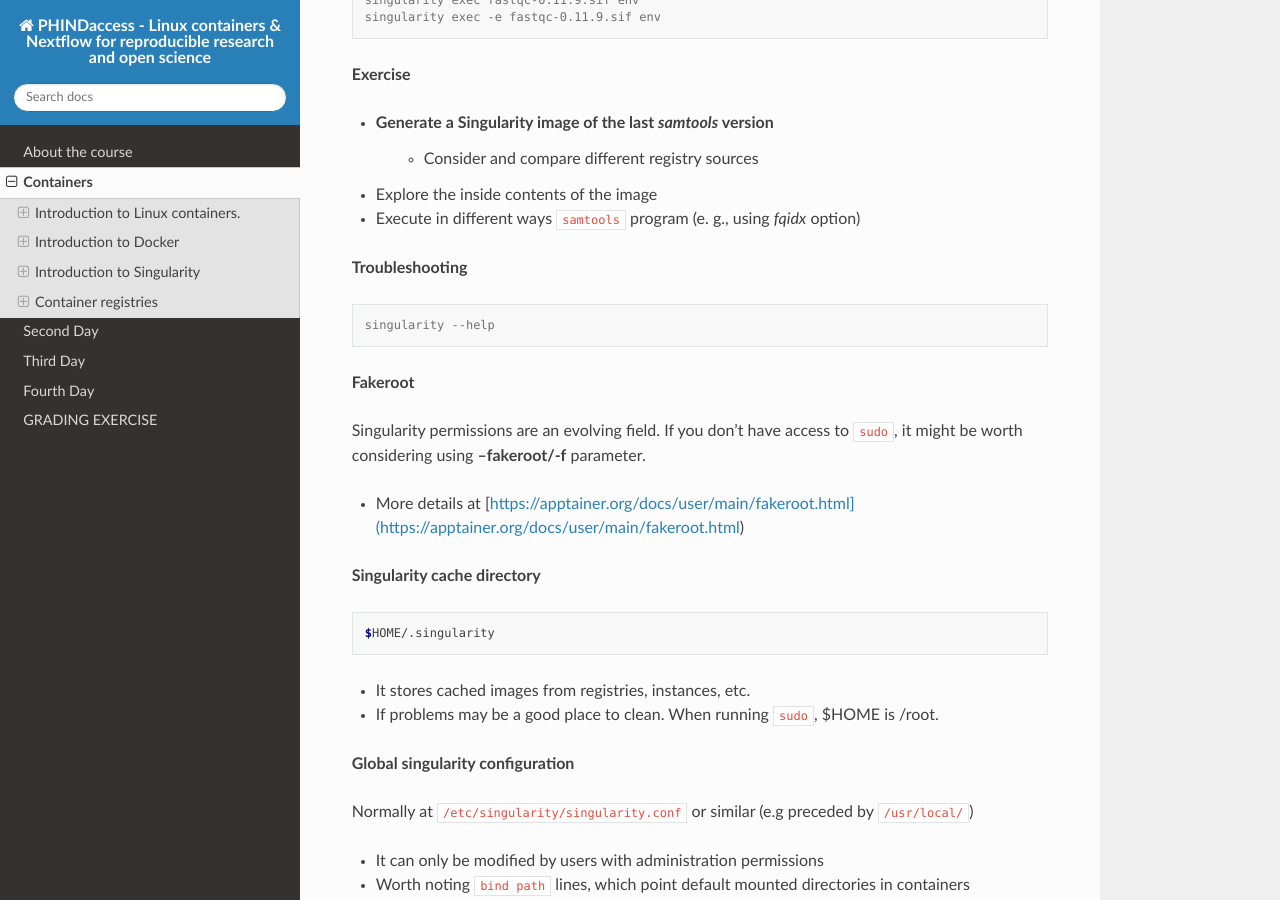
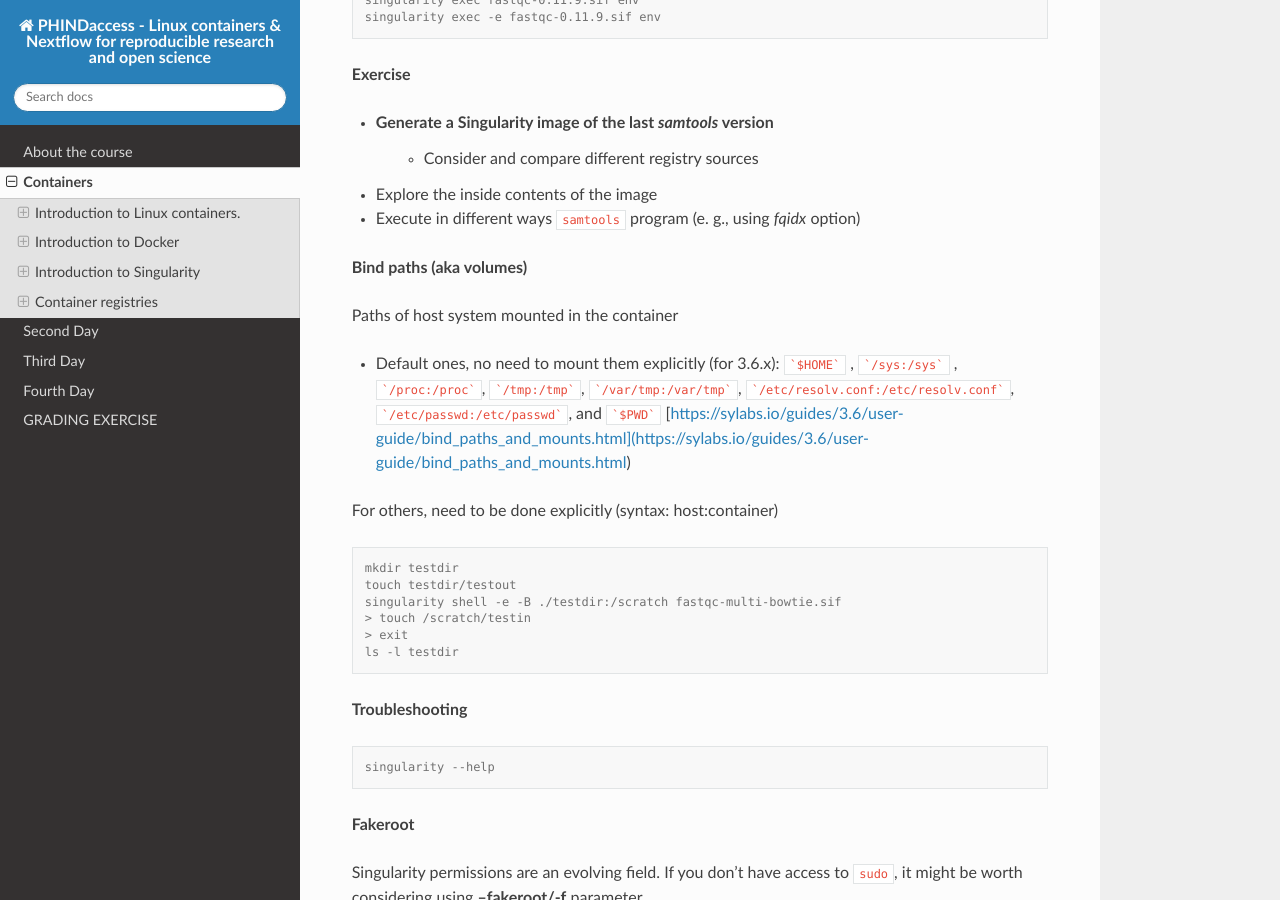
Before and after one commit to biocorecrg/CoursesCRG_Containers_Nextflow_May_2022, a Sphinx documentation site: the page built from docs/containers.rst, in a window 1280 px wide and 900 px high, scrolled down 10243 px. Built offline with Sphinx 7.4.7 and the Read the Docs theme 2.0.0, drawn with Linux system fonts in a browser that asks for light colours.

Commit message:
bind paths

````diff
--- a/docs/containers.rst
+++ b/docs/containers.rst
@@ -314,6 +314,23 @@ Compare ``env`` command with and without -e modifier.
 * Execute in different ways ``samtools`` program (e. g., using *fqidx* option)
 
 
+**Bind paths (aka volumes)**
+
+Paths of host system mounted in the container
+
+* Default ones, no need to mount them explicitly (for 3.6.x): ```$HOME``` , ```/sys:/sys``` , ```/proc:/proc```, ```/tmp:/tmp```, ```/var/tmp:/var/tmp```, ```/etc/resolv.conf:/etc/resolv.conf```, ```/etc/passwd:/etc/passwd```, and ```$PWD``` [https://sylabs.io/guides/3.6/user-guide/bind_paths_and_mounts.html](https://sylabs.io/guides/3.6/user-guide/bind_paths_and_mounts.html)
+
+For others, need to be done explicitly (syntax: host:container)
+
+.. code-block:: console
+
+    mkdir testdir
+    touch testdir/testout
+    singularity shell -e -B ./testdir:/scratch fastqc-multi-bowtie.sif
+    > touch /scratch/testin
+    > exit
+    ls -l testdir
+
 **Troubleshooting**
 
 .. code-block:: console
````
